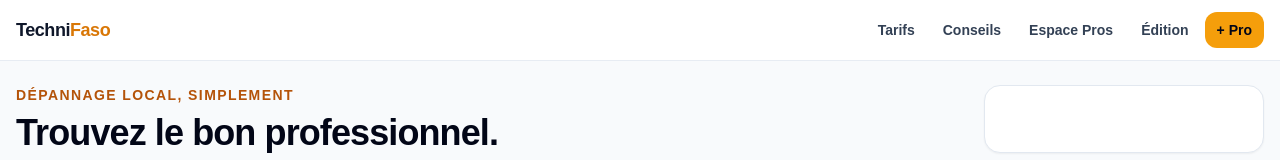
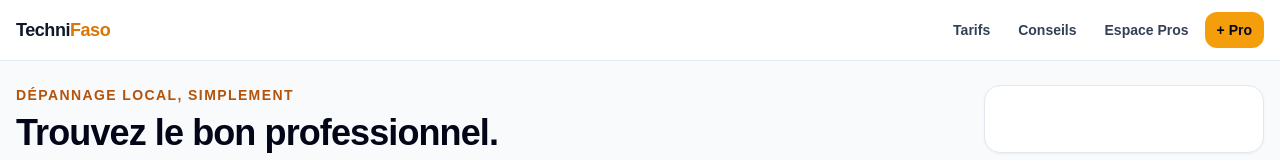
Before and after one commit to jbaime23-bit/Technifaso, a Next.js app: page / in a window 1280 px wide. Shown: the top 160 px of the page. Built offline with nearby package versions, Linux system fonts and the light colour scheme; no server answers.

Commit message:
Remove edition link from homepage navigation

```diff
--- a/src/app/page.tsx
+++ b/src/app/page.tsx
@@ -105,7 +105,6 @@ export default function HomePage() {
             <a href="#tarifs" className="whitespace-nowrap rounded-xl px-3 py-2 text-slate-700">Tarifs</a>
             <Link href="/conseils" className="whitespace-nowrap rounded-xl px-3 py-2 text-slate-700 hover:bg-slate-100">Conseils</Link>
             <Link href="/espace-pros" className="whitespace-nowrap rounded-xl px-3 py-2 text-slate-700 hover:bg-slate-100">Espace Pros</Link>
-            <Link href="/edition" className="whitespace-nowrap rounded-xl px-3 py-2 text-slate-700 hover:bg-slate-100">Édition</Link>
             <Link href="/inscription" className="whitespace-nowrap rounded-xl bg-amber-500 px-3 py-2 text-slate-950 hover:bg-amber-400">+ Pro</Link>
           </nav>
 
@@ -128,7 +127,6 @@ export default function HomePage() {
             <a href="#tarifs" onClick={() => setMobileMenuOpen(false)} className="rounded-xl px-3 py-2 text-slate-700 hover:bg-slate-100">Tarifs</a>
             <Link href="/conseils" onClick={() => setMobileMenuOpen(false)} className="rounded-xl px-3 py-2 text-slate-700 hover:bg-slate-100">Conseils</Link>
             <Link href="/espace-pros" onClick={() => setMobileMenuOpen(false)} className="rounded-xl px-3 py-2 text-slate-700 hover:bg-slate-100">Espace Pros</Link>
-            <Link href="/edition" onClick={() => setMobileMenuOpen(false)} className="rounded-xl px-3 py-2 text-slate-700 hover:bg-slate-100">Édition</Link>
           </nav>
         )}
       </header>
```
